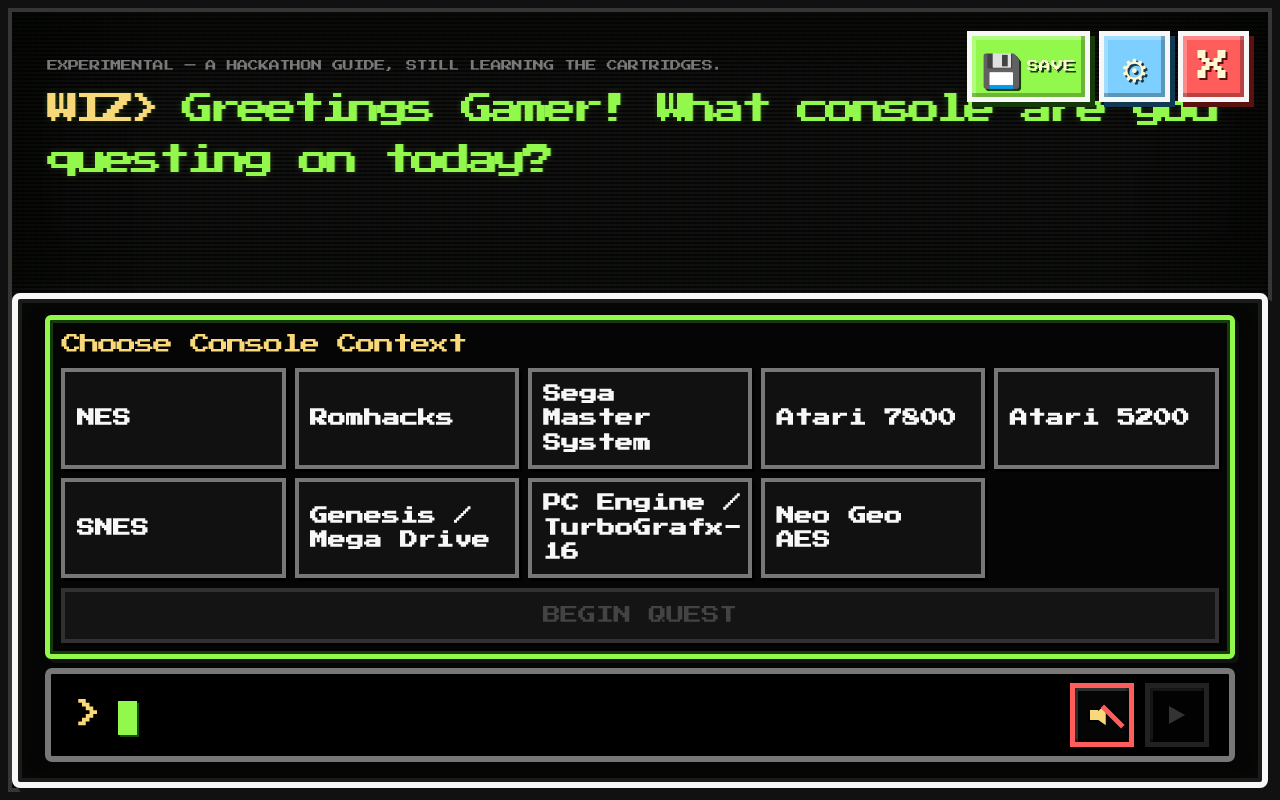
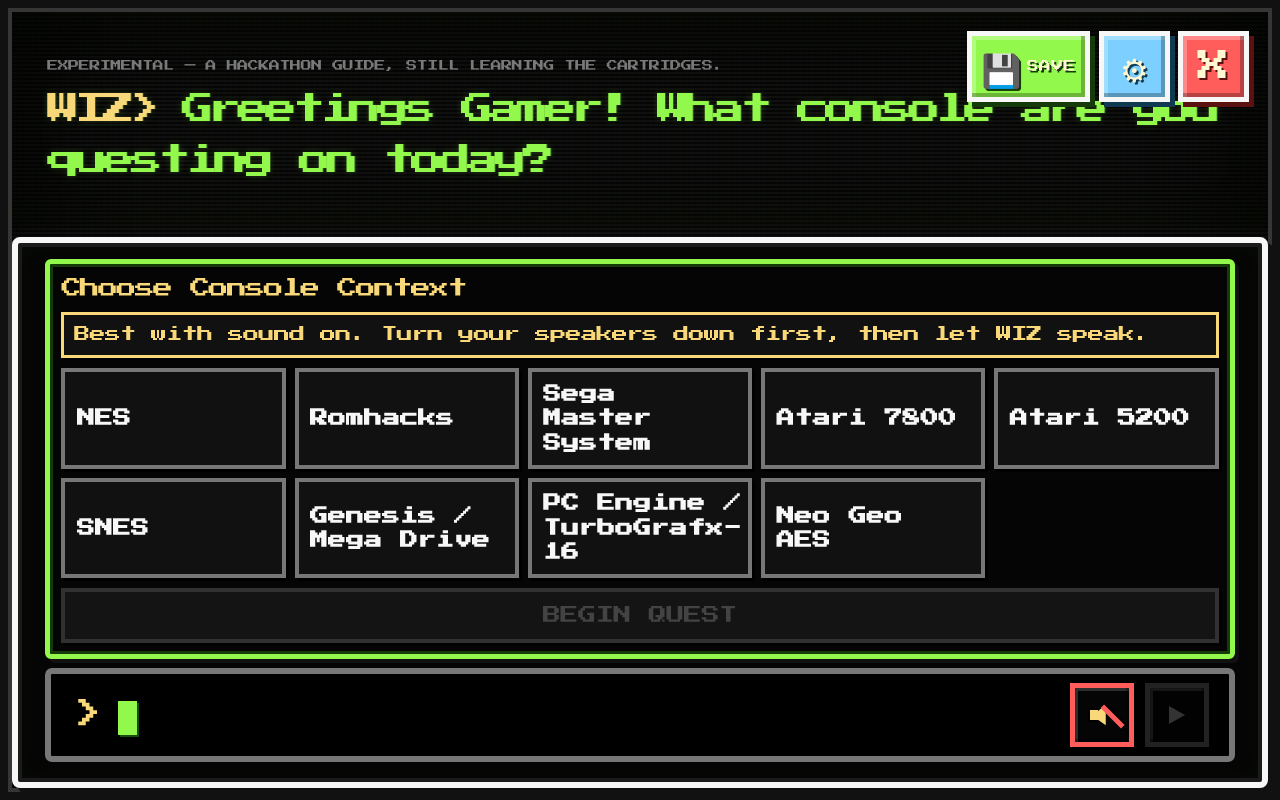
Before and after one commit to Arcadesys/wizwor, a Next.js app: page /test in a window 1280 px wide. Built offline with nearby package versions, Linux system fonts and the light colour scheme.

Commit message:
Add startup sound caution to wizard

```diff
--- a/src/app/globals.css
+++ b/src/app/globals.css
@@ -578,6 +578,18 @@
   line-height: 1.35;
 }
 
+.sound-caution {
+  margin: 0;
+  padding: 0.55rem 0.62rem;
+  color: var(--terminal-amber);
+  background: #111;
+  border: 3px solid var(--terminal-amber);
+  box-shadow: 2px 2px 0 #000;
+  font-size: clamp(12px, 1.7vw, 16px);
+  letter-spacing: -0.04em;
+  line-height: 1.45;
+}
+
 .console-context-grid {
   display: grid;
   grid-template-columns: repeat(auto-fit, minmax(min(100%, 12rem), 1fr));
--- a/src/app/page.tsx
+++ b/src/app/page.tsx
@@ -70,6 +70,7 @@
 
 const consoleGreeting = "Greetings Gamer! What console are you questing on today?";
 const postConsolePrompt = "What plaything can I offer you today?";
+const soundOnCaution = "Best with sound on. Turn your speakers down first, then let WIZ speak.";
 
 type WizardTerminalProps = {
   fastMode?: boolean;
@@ -127,6 +128,7 @@
   const streamTokenRef = useRef(0);
   const samRef = useRef<InstanceType<SamConstructor> | null>(null);
   const greetingSpokenRef = useRef(false);
+  const startupSoundAttemptedRef = useRef(false);
   const gamepadFrameRef = useRef<number | null>(null);
   const lastGamepadRef = useRef<GamepadState>({ left: false, right: false, submit: false });
   const suppressFocusRef = useRef(false);
@@ -211,6 +213,19 @@
       inputRef.current?.focus();
     }
   }, [started, isStreaming]);
+
+  useEffect(() => {
+    if (fastMode || !hydrated || startupSoundAttemptedRef.current) {
+      return;
+    }
+
+    startupSoundAttemptedRef.current = true;
+    void startMusic().then((rig) => {
+      if (rig) {
+        void loadSam();
+      }
+    });
+  }, [fastMode, hydrated]);
 
   useEffect(() => {
     return () => {
@@ -1361,6 +1376,7 @@
             {!started ? (
               <section className="console-context-panel" aria-label="Choose console context">
                 <h2>Choose Console Context</h2>
+                <p className="sound-caution">{soundOnCaution}</p>
                 <div className="console-context-grid">
                   {catalogPlatforms.map((platform) => {
                     const selected = selectedConsoles.includes(platform);
```
Also changed, not shown: 2 other files (tests, documents, lock files or other folders).
